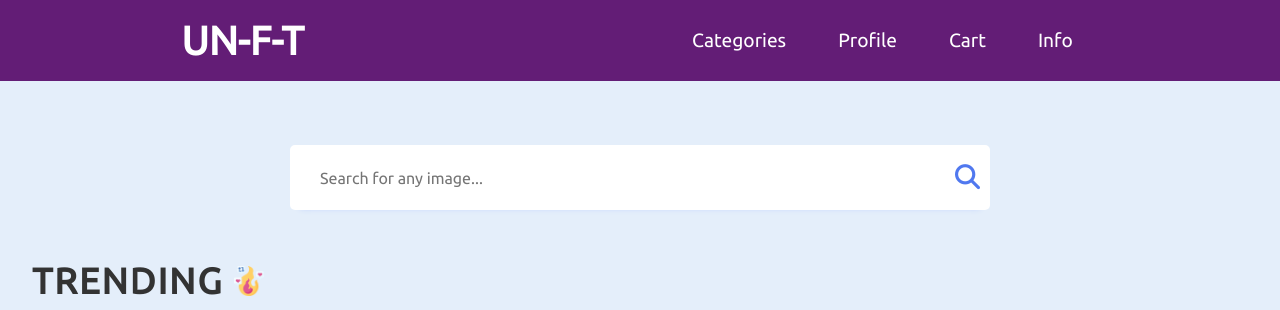
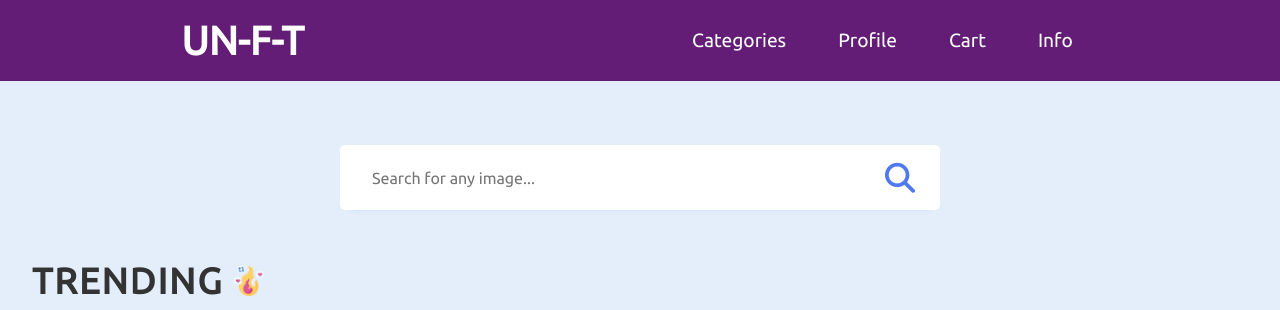
Before and after one commit to rakmate9812/img-marketplace, a website built with Parcel: page index.html in a window 1280 px wide. Shown: the top 310 px of the page. Built offline with nearby package versions, Linux system fonts and the light colour scheme.

Commit message:
search-bar-refix

```diff
--- a/src/css/style.css
+++ b/src/css/style.css
@@ -97,7 +97,8 @@
 
 .search-box {
   display: flex;
-  width: 700px;
+  position: relative;
+  width: 600px;
   background: #fff;
   border-radius: 5px;
   height: 65px;
@@ -108,18 +109,27 @@
 
 .input {
   width: 100%;
-  border: 0px;
+  border: 2px solid white;
   font-size: 1rem;
   padding: 0 38px 0 20px;
   color: #6f768d;
+  border-radius: 5px;
+  transition: border-color 0.3s ease;
+  outline: none;
+}
+
+.input:focus {
+  border-color: #5078ef;
 }
 
 .search_icon {
-  margin: auto;
-  margin-left: 10px;
-  font-size: 25px;
+  position: absolute;
+  align-self: center;
+  font-size: 30px;
   color: #5078ef;
   cursor: pointer;
+  right: 20px;
+  padding: 5px;
 }
 
 /* gallery */
```
Also changed, not shown: 1 other file.
